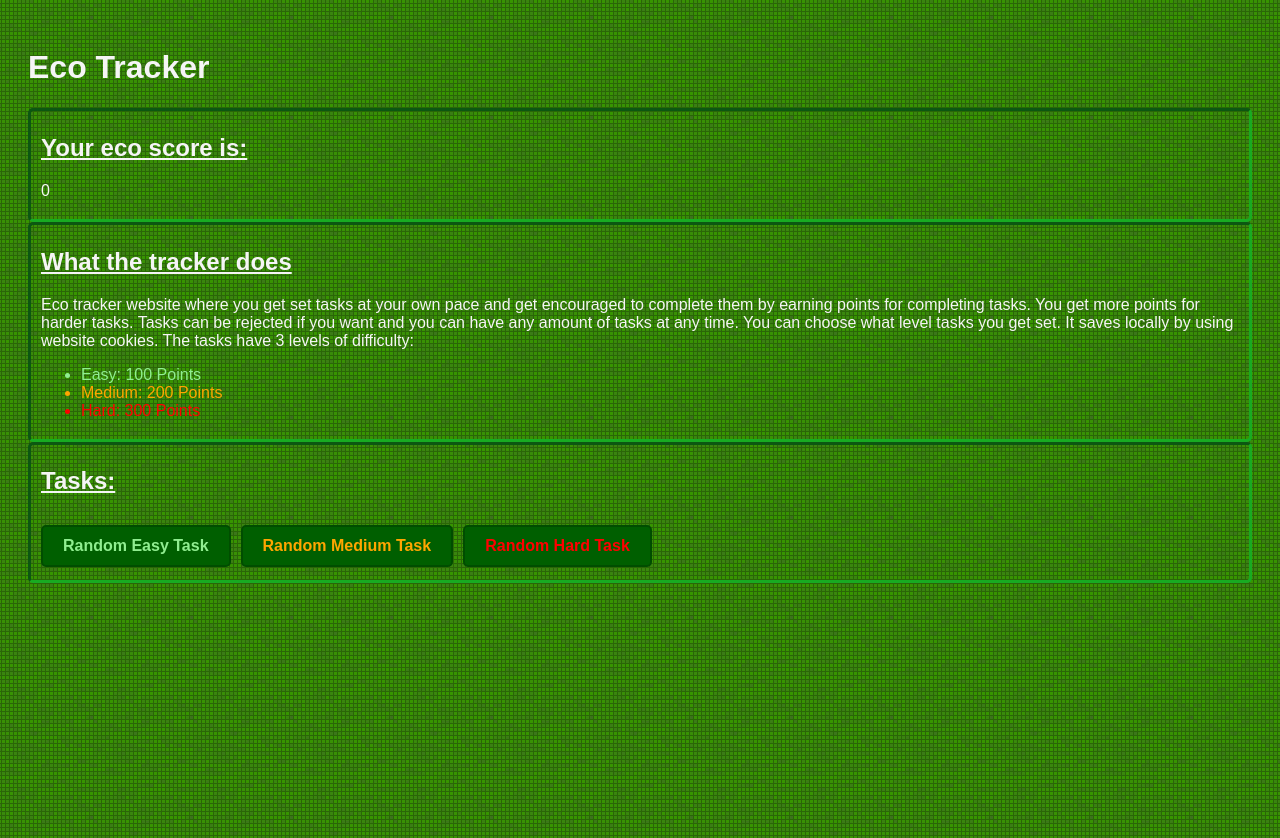
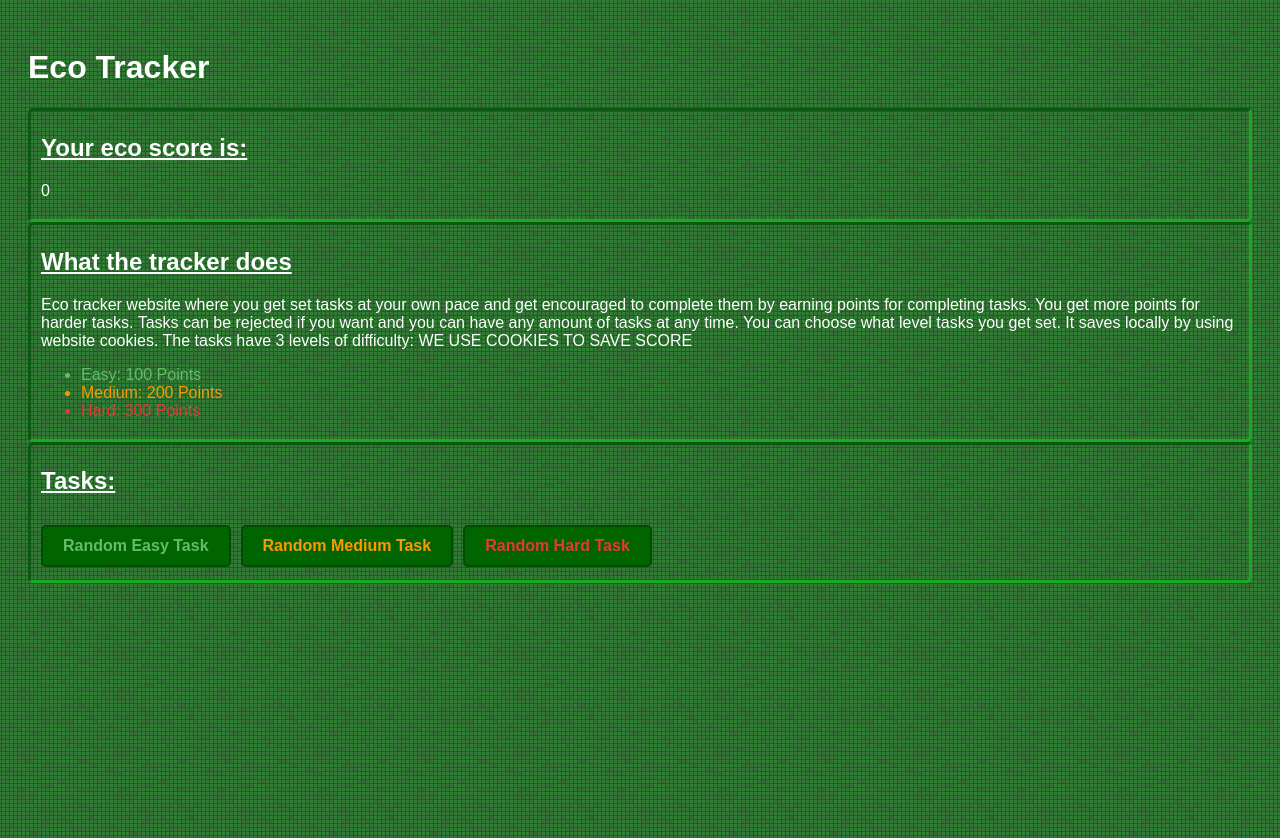
Before and after one commit to GamerDudeBYT/Environmental-Project, a PHP site: page / in a window 1280 px wide. Run offline with PHP 8.4, Linux system fonts and the light colour scheme.

Commit message:
fixing colour ratio

```diff
--- a/index.html
+++ b/index.html
@@ -27,6 +27,7 @@
 				can have any amount of tasks at any time. You can choose what level tasks you get set. It saves locally
 				by
 				using website cookies. The tasks have 3 levels of difficulty:
+				WE USE COOKIES TO SAVE SCORE
 			</p>
 			<ul>
 				<li class="task_easy text">Easy: 100 Points</li>
--- a/style.css
+++ b/style.css
@@ -1,37 +1,44 @@
-/* Ensure the entire body and html elements take up the full height of the viewport */
+/* Define color variables */
 :root {
-	--task_easy: lightgreen;
-	--task_medium: orange;
-	--task_hard: red;
+	--task_easy: #66bb6a;
+	/* Adjusted to a more subtle green */
+	--task_medium: #ff9800;
+	/* Adjusted to a more visible orange */
+	--task_hard: #e53935;
+	/* Adjusted to a darker red */
+	--bg_color: #388e3c;
+	/* Darker green background for better contrast */
+	--text_color: #ffffff;
+	/* White text color for better readability */
 }
 
+/* Ensure the entire body and html elements take up the full height of the viewport */
 html,
 body {
 	height: 100%;
-	/* Adds padding to body so no content touches the screen edges */
 	padding: 10px;
 }
 
 body {
 	position: relative;
-	/* Apply a subtle, repeating background pattern */
-	background-color: #3da600;
+	background-color: var(--bg_color);
 	background-image: linear-gradient(rgba(0, 0, 0, 0.1), rgba(0, 0, 0, 0.1)), url("images/3px-tile.png");
-	/* Example pattern from Transparent Textures */
 	background-size: auto;
 	background-position: center;
 	background-repeat: repeat;
-	/* Set a default sans-serif font family for the body text */
 	font-family: Arial, Helvetica, sans-serif;
-	/* Set the text color to a dark color to ensure readability */
-	color: whitesmoke;
+	color: var(--text_color);
+	/* Use white text for better contrast */
 }
 
 /* Style for h2 headers with underlined text */
 h2 {
 	text-decoration: underline;
+	color: var(--text_color);
+	/* Ensure the color matches */
 }
 
+/* Button colors with adjusted background and text colors for good contrast */
 .task_easy.border {
 	outline: 2px solid var(--task_easy);
 }
@@ -59,147 +66,74 @@ h2 {
 /* Container class with a blue dashed border for visual emphasis */
 .inset-container {
 	padding: 3px 10px;
-	/* Add a blue solid border around the container */
 	border: 3px inset rgb(24, 171, 34);
 	border-radius: 5px;
 	background-image: url("file:///C:/Users/004215/AppData/Local/Temp/1125807%20(1).jpg");
 }
 
+/* Task Button Styles */
 .task_button {
 	display: inline-block;
 	padding: 10px 20px;
 	margin: 10px 0;
-	background-color: #005f00;
-	/* Dark green background color */
-	color: whitesmoke;
-	/* Light text color for contrast */
+	background-color: #006400;
+	/* Dark green for better contrast */
+	color: #ffffff;
 	border: 2px solid #004d00;
-	/* Slightly darker border color */
 	border-radius: 5px;
-	/* Rounded corners for a softer look */
 	text-align: center;
 	text-decoration: none;
-	/* Remove underline from text */
 	font-size: 16px;
-	/* Font size for readability */
 	font-weight: bold;
-	/* Make text bold */
 	transition: background-color 0.3s, color 0.3s;
-	/* Smooth transition for hover effect */
 }
 
 /* Button Hover Effect */
 .task_button:hover {
 	background-color: #004d00;
-	/* Darker background on hover */
 	color: #e0ffe0;
-	/* Light green text on hover */
+	/* Light green text for contrast on hover */
 }
 
 /* Button Focus Effect */
 .task_button:focus {
 	outline: none;
-	/* Remove default focus outline */
 	box-shadow: 0 0 5px 2px #005f00;
-	/* Add a subtle glow effect */
 }
 
 /* Task Completed Button Style */
 .task_button.completed {
-	display: inline-block;
-	padding: 10px 20px;
-	margin: 10px 0;
 	background-color: #0a92cd;
-	/* Dark green background color */
-	color: whitesmoke;
-	/* Light text color for contrast */
 	border: 2px solid #007276;
-	/* Slightly darker border color */
-	border-radius: 5px;
-	/* Rounded corners for a softer look */
-	text-align: center;
-	text-decoration: none;
-	/* Remove underline from text */
-	font-size: 16px;
-	/* Font size for readability */
-	font-weight: bold;
-	/* Make text bold */
-	transition: background-color 0.3s, color 0.3s;
-	/* Smooth transition for hover effect */
 }
 
-/* Task Completed Button Hover Effect */
 .task_button.completed:hover {
 	background-color: #007276;
-	/* Darker background on hover */
 	color: #e0ffe0;
-	/* Light green text on hover */
-}
-
-/* Task Completed Button Focus Effect */
-.task_button.completed:focus {
-	outline: none;
-	/* Remove default focus outline */
-	box-shadow: 0 0 5px 2px #005366;
-	/* Add a subtle glow effect */
 }
 
 /* Reject Task Button Style */
 .task_button.reject {
-	display: inline-block;
-	padding: 10px 20px;
-	margin: 10px 0;
 	background-color: #cc0000;
-	/* Dark red background color */
-	color: whitesmoke;
-	/* Light text color for contrast */
 	border: 2px solid #990000;
-	/* Slightly darker border color */
-	border-radius: 5px;
-	/* Rounded corners for a softer look */
-	text-align: center;
-	text-decoration: none;
-	/* Remove underline from text */
-	font-size: 16px;
-	/* Font size for readability */
-	font-weight: bold;
-	/* Make text bold */
-	transition: background-color 0.3s, color 0.3s;
-	/* Smooth transition for hover effect */
 }
 
-/* Reject Task Button Hover Effect */
 .task_button.reject:hover {
 	background-color: #990000;
-	/* Darker background on hover */
 	color: #ffcccc;
 	/* Light red text on hover */
 }
 
-/* Reject Task Button Focus Effect */
-.task_button.reject:focus {
-	outline: none;
-	/* Remove default focus outline */
-	box-shadow: 0 0 5px 2px #cc0000;
-	/* Add a subtle glow effect */
-}
-
-/* Flex container to align items */
+/* Button Containers */
 .button-container.left {
 	display: flex;
 	justify-content: flex-start;
-	/* Align buttons to the right */
 	gap: 10px;
-	/* Add some space between the buttons */
 }
 
-/* Flex container to align items vertically */
 .button-container.right {
 	display: flex;
 	flex-direction: column;
-	/* Stack buttons vertically */
 	justify-content: flex-end;
-	/* Align buttons to the right */
 	gap: 10px;
-	/* Add some space between the buttons */
 }
```
